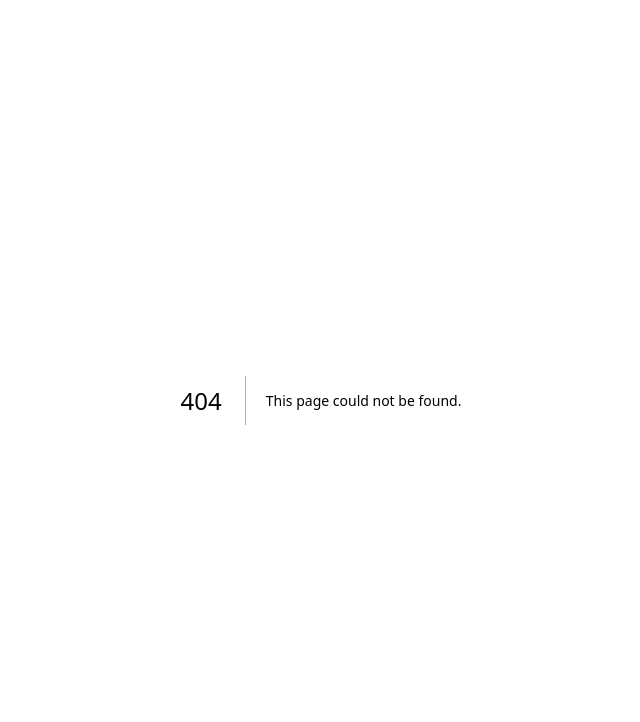
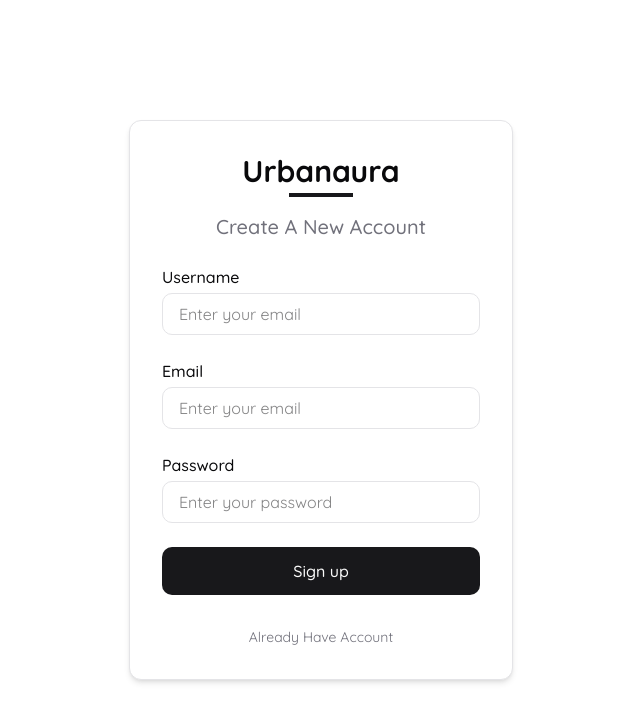
Before and after one commit to bimal009/URBANAURA, a Next.js app: page /register in a window 1280 px wide. Before the commit this address had no page. Shown: the top 722 px of the page, without its empty margins (319-959 px from the left). Built offline with nearby package versions, Linux system fonts and the light colour scheme.

Commit message:
feat: Implement user authentication with login and registration forms, integrate Hono for API routes, and fetch categories from external API

```diff
--- a/app/(client)/layout.tsx
+++ b/app/(client)/layout.tsx
@@ -1,14 +1,22 @@
-
-
+"use client"
+import {
+    QueryClient,
+    QueryClientProvider,
+} from '@tanstack/react-query'
+const queryClient = new QueryClient()
 export default function RootLayout({
     children,
 }: Readonly<{
     children: React.ReactNode;
+
 }>) {
     return (
         <html lang="en">
             <body>
-                {children}
+                <QueryClientProvider client={queryClient}>
+
+                    {children}
+                </QueryClientProvider>
             </body>
         </html>
     );
--- /dev/null
+++ b/app/(client)/login/page.tsx
@@ -0,0 +1,85 @@
+"use client"
+import Link from "next/link";
+import { useForm, SubmitHandler } from "react-hook-form";
+
+type LoginInputs = {
+    email: string;
+    password: string;
+};
+
+export default function LoginForm() {
+    const {
+        register,
+        handleSubmit,
+        formState: { errors },
+    } = useForm<LoginInputs>();
+
+    const onSubmit: SubmitHandler<LoginInputs> = (data) => {
+        console.log("Login Data:", data);
+    };
+
+    return (
+        <div className="min-h-screen flex items-center justify-center bg-background">
+            <form
+                onSubmit={handleSubmit(onSubmit)}
+                className="bg-card p-8 rounded-lg shadow-md w-full max-w-sm space-y-6 border border-border"
+            >
+                <div className="text-center">
+                    <h1 className="text-3xl font-bold text-foreground mb-1">Urbanaura</h1>
+                    <div className="h-1 w-16 bg-primary mx-auto mb-4"></div>
+                    <h2 className="text-xl font-medium text-muted-foreground">Login Now</h2>
+                </div>
+
+                <div>
+                    <label className="block mb-1 font-medium text-foreground">Email</label>
+                    <input
+                        type="email"
+                        placeholder="Enter your email"
+                        {...register("email", { required: "Email is required" })}
+                        className="w-full px-4 py-2 border border-input rounded-md focus:outline-none focus:ring-2 focus:ring-ring bg-background text-foreground"
+                    />
+                    {errors.email && (
+                        <p className="text-destructive text-sm mt-1">{errors.email.message}</p>
+                    )}
+                </div>
+
+                <div>
+                    <label className="block mb-1 font-medium text-foreground">Password</label>
+                    <input
+                        type="password"
+                        placeholder="Enter your password"
+                        {...register("password", {
+                            required: "Password is required",
+                            minLength: {
+                                value: 6,
+                                message: "Password must be at least 6 characters",
+                            },
+                        })}
+                        className="w-full px-4 py-2 border border-input rounded-md focus:outline-none focus:ring-2 focus:ring-ring bg-background text-foreground"
+                    />
+                    {errors.password && (
+                        <p className="text-destructive text-sm mt-1">
+                            {errors.password.message}
+                        </p>
+                    )}
+                </div>
+
+                <button
+                    type="submit"
+                    className="w-full bg-primary text-primary-foreground py-3 rounded-md hover:bg-primary/90 transition duration-200 font-medium"
+                >
+                    Login
+                </button>
+
+                <div className="flex justify-between text-sm text-muted-foreground pt-2">
+                    <Link href="/forget-password" className="hover:text-primary hover:underline transition">
+                        Forgot Password?
+                    </Link>
+                    <Link href="/register" className="hover:text-primary hover:underline transition">
+                        Create Account
+                    </Link>
+                </div>
+            </form>
+        </div>
+    );
+}
--- a/app/(client)/page.tsx
+++ b/app/(client)/page.tsx
@@ -7,9 +7,14 @@ import CategorySection from '@/components/client/Catagories'
 import FeaturesSection from '@/components/client/Features'
 import TestimonialsSection from '@/components/client/Testimonials'
 
+
+
+
 const page = () => {
+
     return (
         <>
+
             <Navbar />
             <Hero />
             <BestSellingPage />
--- /dev/null
+++ b/app/(client)/register/page.tsx
@@ -0,0 +1,97 @@
+"use client"
+import Link from "next/link";
+import { useForm, SubmitHandler } from "react-hook-form";
+
+type LoginInputs = {
+    email: string;
+    password: string;
+    username: string;
+    id?: string;
+};
+
+export default function Page() {
+    const {
+        register,
+        handleSubmit,
+        formState: { errors },
+    } = useForm<LoginInputs>();
+
+    const onSubmit: SubmitHandler<LoginInputs> = (data) => {
+        console.log("Login Data:", data);
+    };
+
+    return (
+        <div className="min-h-screen flex items-center justify-center bg-background">
+            <form
+                onSubmit={handleSubmit(onSubmit)}
+                className="bg-card p-8 rounded-lg shadow-md w-full max-w-sm space-y-6 border border-border"
+            >
+                <div className="text-center">
+                    <h1 className="text-3xl font-bold text-foreground mb-1">Urbanaura</h1>
+                    <div className="h-1 w-16 bg-primary mx-auto mb-4"></div>
+                    <h2 className="text-xl font-medium text-muted-foreground">Create A New Account</h2>
+                </div>
+
+                <div>
+                    <label className="block mb-1 font-medium text-foreground">Username</label>
+                    <input
+                        type="text"
+                        placeholder="Enter your email"
+                        {...register("username", { required: "Username is required" })}
+                        className="w-full px-4 py-2 border border-input rounded-md focus:outline-none focus:ring-2 focus:ring-ring bg-background text-foreground"
+                    />
+                    {errors.email && (
+                        <p className="text-destructive text-sm mt-1">{errors.username?.message}</p>
+                    )}
+                </div>
+
+                <div>
+                    <label className="block mb-1 font-medium text-foreground">Email</label>
+                    <input
+                        type="email"
+                        placeholder="Enter your email"
+                        {...register("email", { required: "Email is required" })}
+                        className="w-full px-4 py-2 border border-input rounded-md focus:outline-none focus:ring-2 focus:ring-ring bg-background text-foreground"
+                    />
+                    {errors.email && (
+                        <p className="text-destructive text-sm mt-1">{errors.email.message}</p>
+                    )}
+                </div>
+
+                <div>
+                    <label className="block mb-1 font-medium text-foreground">Password</label>
+                    <input
+                        type="password"
+                        placeholder="Enter your password"
+                        {...register("password", {
+                            required: "Password is required",
+                            minLength: {
+                                value: 6,
+                                message: "Password must be at least 6 characters",
+                            },
+                        })}
+                        className="w-full px-4 py-2 border border-input rounded-md focus:outline-none focus:ring-2 focus:ring-ring bg-background text-foreground"
+                    />
+                    {errors.password && (
+                        <p className="text-destructive text-sm mt-1">
+                            {errors.password.message}
+                        </p>
+                    )}
+                </div>
+
+                <button
+                    type="submit"
+                    className="w-full bg-primary text-primary-foreground py-3 rounded-md hover:bg-primary/90 transition duration-200 font-medium"
+                >
+                    Sign up
+                </button>
+
+                <div className="flex justify-center items-center text-center text-sm text-muted-foreground pt-2">
+                    <Link href="/login" className="hover:text-primary hover:underline transition">
+                        Already Have Account
+                    </Link>
+                </div>
+            </form>
+        </div>
+    );
+}
--- /dev/null
+++ b/app/api/[[...route]]/route.ts
@@ -0,0 +1,20 @@
+import { Hono } from 'hono'
+
+// Create Hono app for routes
+const app = new Hono()
+
+// Define your routes
+app.get('/', (c) => {
+  return c.text('Hello Hono!')
+})
+
+app.get('/api/hello/:id', (c) => {
+  const id = c.req.param('id')
+  return c.json({
+    ok: true,
+    message: `Hello Hono! Your ID is ${id}`,
+  })
+})
+
+
+export type AppType = typeof app
--- a/components/client/Catagories.tsx
+++ b/components/client/Catagories.tsx
@@ -1,70 +1,69 @@
-"use client";
+'use client';
 
-import React from 'react';
+import React, { useEffect, useState } from 'react';
 import Link from 'next/link';
 import { ArrowRight } from 'lucide-react';
 import Image from 'next/image';
 
-const categories = [
-    {
-        id: 1,
-        name: "Urban Essentials",
-        description: "Everyday staples designed for city life",
-        image: "/api/placeholder/600/800",
-        link: "/categories/essentials"
-    },
-    {
-        id: 2,
-        name: "Street Style",
-        description: "Bold statements for the fashion-forward",
-        image: "/api/placeholder/600/800",
-        link: "/categories/street"
-    },
-    {
-        id: 3,
-        name: "Modern Classics",
-        description: "Timeless pieces with contemporary twists",
-        image: "/api/placeholder/600/800",
-        link: "/categories/classics"
-    },
-    {
-        id: 4,
-        name: "Active Wear",
-        description: "Performance meets style for everyday movement",
-        image: "/api/placeholder/600/800",
-        link: "/categories/active"
-    }
-];
+interface Product {
+    id: number;
+    title: string;
+    description: string;
+    image: string;
+    category: string;
+}
 
-const CategorySection = () => {
+const CategorySection: React.FC = () => {
+    const [products, setProducts] = useState<Product[]>([]);
+
+    useEffect(() => {
+        const fetchData = async () => {
+            try {
+                const response = await fetch("https://fakestoreapi.com/products/category/men's clothing");
+
+                if (!response.ok) {
+                    throw new Error('Network response was not ok');
+                }
+
+                const data: Product[] = await response.json();
+                setProducts(data);
+                console.log(data)
+            } catch (error) {
+                console.error('There was an error:', error);
+            }
+        };
+
+        fetchData();
+    }, []);
+
     return (
         <section className="py-16 bg-background select-none">
             <div className="container mx-auto px-4">
                 <div className="text-center mb-12">
                     <h2 className="text-3xl font-bold mb-3">Shop By Category</h2>
                     <p className="text-muted-foreground max-w-2xl mx-auto">
-                        Explore our curated collections designed for the modern urban lifestyle
+                        Explore our curated collections fetched live from the store API
                     </p>
                 </div>
 
                 <div className="grid grid-cols-1 md:grid-cols-2 lg:grid-cols-4 gap-6">
-                    {categories.map((category) => (
-                        <div key={category.id} className="group relative overflow-hidden rounded-xl">
-                            {/* Category Image */}
-                            <div className="aspect-[3/4] overflow-hidden">
+                    {products.map((product) => (
+                        <div key={product.id} className="group relative overflow-hidden rounded-xl">
+                            {/* Product Image */}
+                            <div className="aspect-[3/4] overflow-hidden relative">
                                 <Image
                                     fill
-                                    src={category.image}
-                                    alt={category.name}
+                                    src={product.image}
+                                    alt={product.title}
                                     className="w-full h-full object-cover transition-transform duration-500 group-hover:scale-105"
                                 />
                             </div>
 
-                            {/* Category Info Overlay */}
+                            {/* Info Overlay */}
                             <div className="absolute inset-0 bg-gradient-to-t from-primary/80 to-transparent flex flex-col justify-end p-6">
-                                <h3 className="text-xl font-bold text-white mb-1">{category.name}</h3>
-                                <p className="text-white/80 mb-4 text-sm">{category.description}</p>
-                                <Link href={category.link}>
+                                <h3 className="text-xl font-bold text-white mb-1">{product.title}</h3>
+                                <p className="text-white/80 mb-4 text-sm line-clamp-2">{product.description}</p>
+                                <Link href={`/categories/${product.category}`}>
                                     <div className="inline-flex items-center bg-white text-primary px-4 py-2 rounded-full text-sm font-medium hover:bg-secondary transition-colors">
                                         Shop Now <ArrowRight size={16} className="ml-1" />
                                     </div>
--- a/components/client/Navbar.tsx
+++ b/components/client/Navbar.tsx
@@ -29,7 +29,7 @@ const Navlinks = [
 const QuickLinks = [
     { href: "/new-arrivals", label: "New" },
     { href: "/sale", label: "Sale" },
-    { href: "/trending", label: "Trending" },
+    { href: "/login", label: "Login" },
 ];
 
 const Navbar = () => {
@@ -52,7 +52,7 @@ const Navbar = () => {
     }, []);
 
     return (
-        <nav className={`fixed top-0 left-0 right-0 z-50 transition-all duration-300 mx-auto  ${isScrolled ? 'shadow-md' : ''}`}>
+        <nav className={`fixed top-0 left-0 right-0 z-50 transition-all duration-300 mx-auto  `}>
             {/* Main Navbar */}
             <div className={`px-3 sm:px-4 lg:px-45 py-3 sm:py-4 mx-auto flex items-center bg-primary w-full transition-all duration-300 ${isScrolled ? 'py-2 sm:py-3' : ''}`}>
                 {/* Mobile Menu Button - Only visible on mobile */}
--- /dev/null
+++ b/lib/hono.ts
@@ -0,0 +1,4 @@
+import { AppType } from "@/app/api/[[...route]]/route";
+import { hc } from 'hono/client'
+const client = hc<AppType>(process.env.NEXT_PUBLIC_APP_URL!)
+export default client
--- a/next.config.ts
+++ b/next.config.ts
@@ -2,11 +2,11 @@ import type { NextConfig } from "next";
 
 const nextConfig: NextConfig = {
   eslint: {
-    ignoreDuringBuilds: true
+    ignoreDuringBuilds: true,
   },
   images: {
-    domains: ["images.unsplash.com"]
-  }
+    domains: ["images.unsplash.com", "fakestoreapi.com"],
+  },
 };
 
 export default nextConfig;
--- a/package.json
+++ b/package.json
@@ -15,10 +15,12 @@
     "class-variance-authority": "^0.7.1",
     "clsx": "^2.1.1",
     "embla-carousel-react": "^8.6.0",
+    "hono": "^4.7.7",
     "lucide-react": "^0.501.0",
     "next": "15.3.1",
     "react": "^19.0.0",
     "react-dom": "^19.0.0",
+    "react-hook-form": "^7.56.0",
     "tailwind-merge": "^3.2.0",
     "use-media": "^1.5.0",
     "zustand": "^5.0.3"
```
Also changed, not shown: components/client/providers/get-data.tsx (added), 1 other file (tests, documents, lock files or other folders).
